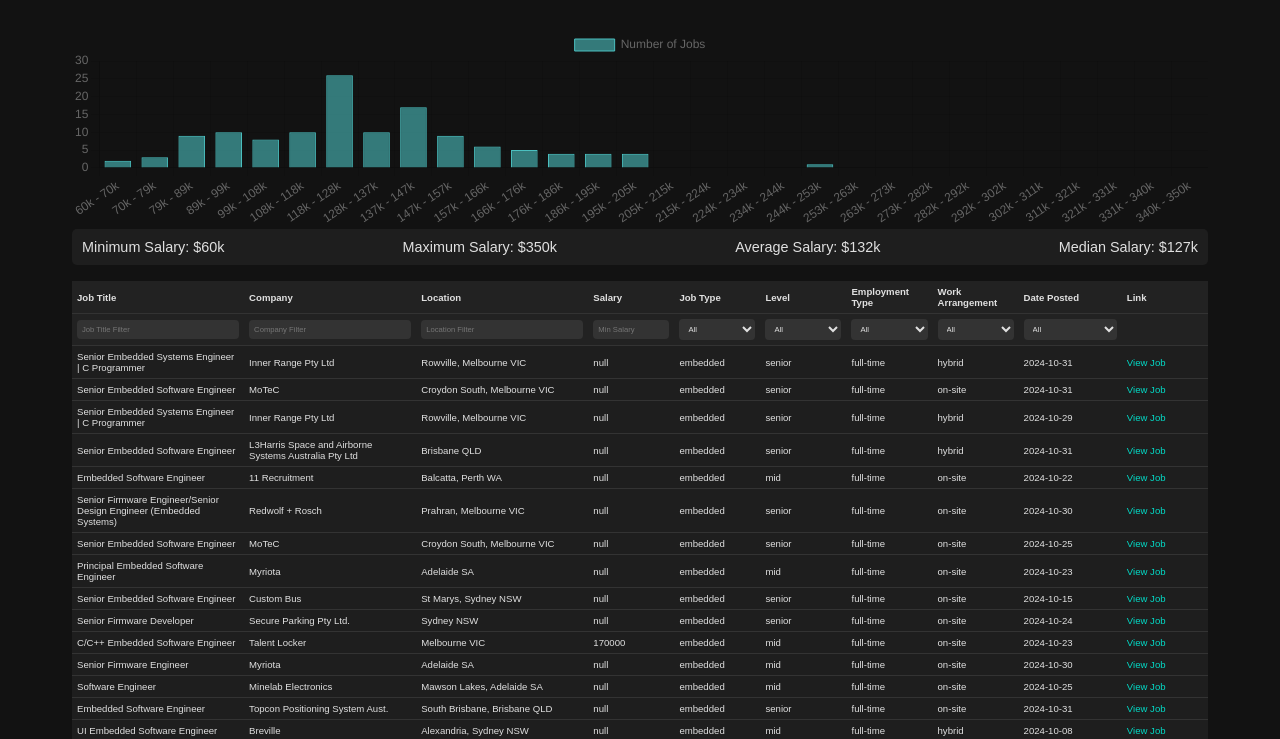
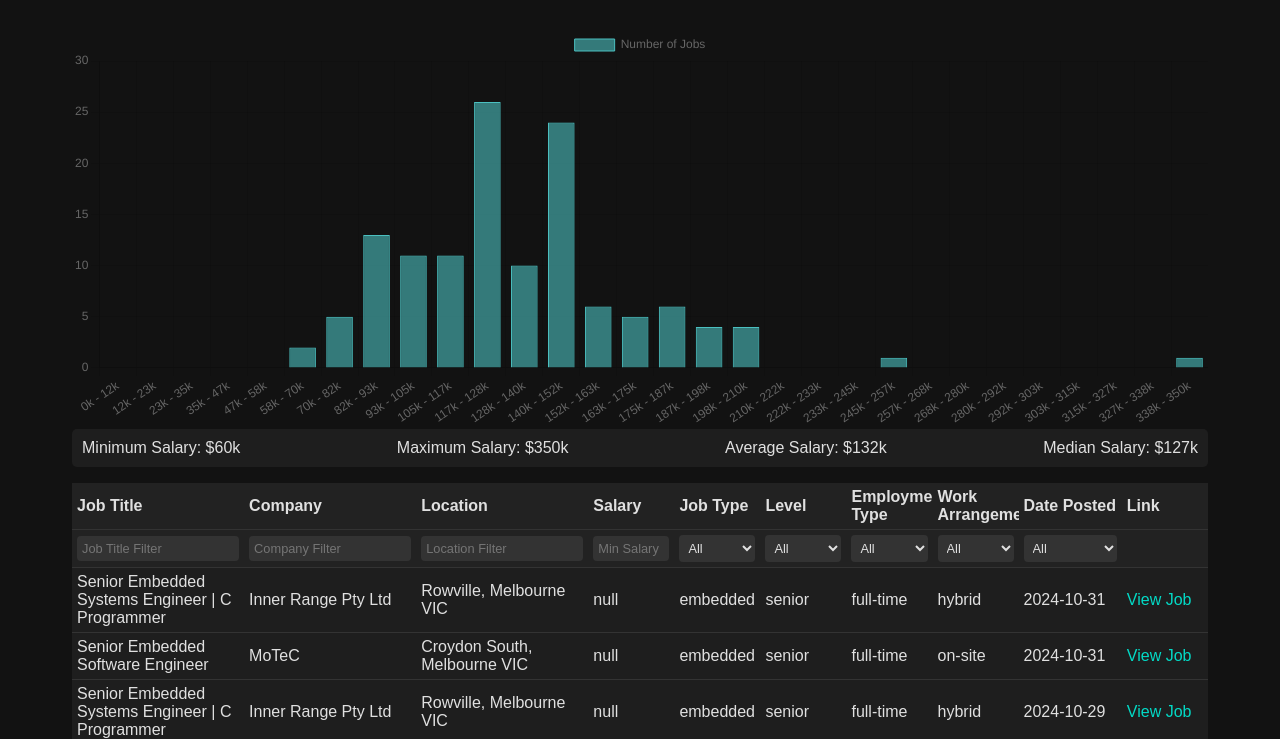
Before and after one commit to E-r-i-k/e-r-i-k.github.io, a plain HTML site: page index.html in a window 1280 px wide. Shown: the part 72-811 px from the top of the page. Drawn offline with nearby package versions, Linux system fonts and the light colour scheme.

Commit message:
style improvements

```diff
--- a/index.html
+++ b/index.html
@@ -13,7 +13,7 @@
         <h1>Job Listings</h1>
 
         <div>
-            <canvas id="salaryHistogram" width="400" height="200"></canvas>
+            <canvas id="salaryHistogram" width="400" height="400"></canvas>
         </div>
 
         <!-- Salary Statistics Section -->
--- a/script.js
+++ b/script.js
@@ -121,7 +121,7 @@ document.addEventListener("DOMContentLoaded", () => {
         const salaries = jobData.map(job => job.salary).filter(salary => salary !== null && salary !== 'null');
 
         // Convert salaries to numbers and filter out non-numeric values
-        const salaryNumbers = salaries.map(salary => parseFloat(salary.replace(/[^0-9.-]+/g, ""))/1000).filter(num => !isNaN(num));
+        const salaryNumbers = salaries.map(salary => parseFloat(salary.replace(/[^0-9.-]+/g, "")) / 1000).filter(num => !isNaN(num));
 
         if (salaryNumbers.length === 0) {
             console.log("No valid salaries found to create a histogram.");
@@ -129,14 +129,17 @@ document.addEventListener("DOMContentLoaded", () => {
         }
 
         // Determine the min and max salaries
-        const minSalary = Math.min(...salaryNumbers);
         const maxSalary = Math.max(...salaryNumbers);
+        const minSalary = 0;
 
-        const binCount = 30; // You can adjust this to have more or fewer bins
+        let binCount = Math.max(10,Math.min(salaryNumbers.length, 30)); // You can adjust this to have more or fewer bins
         const binSize = (maxSalary - minSalary) / binCount;
 
-        // Create bins
+        // Create bins, including the upper limit of the last bin
         const bins = Array.from({ length: binCount + 1 }, (_, i) => minSalary + i * binSize);
+
+        // Ensure the last bin goes all the way to maxSalary
+        bins[bins.length - 1] = maxSalary;
 
         // Initialize histogram data
         const histogramData = new Array(binCount).fill(0);
@@ -146,8 +149,12 @@ document.addEventListener("DOMContentLoaded", () => {
             for (let i = 0; i < bins.length - 1; i++) {
                 if (salary >= bins[i] && salary < bins[i + 1]) {
                     histogramData[i]++;
-                    break; // Stop after placing the salary in the right bin
+                    return; // Stop after placing the salary in the right bin
                 }
+            }
+            // Handle case where salary is equal to max salary
+            if (salary === maxSalary) {
+                histogramData[histogramData.length - 1]++;
             }
         });
 
@@ -175,6 +182,7 @@ document.addEventListener("DOMContentLoaded", () => {
             options: {
                 scales: {
                     x: {
+                        beginAtZero: true,
                         title: {
                             display: false,
                             text: 'Salary Ranges'
@@ -193,6 +201,7 @@ document.addEventListener("DOMContentLoaded", () => {
             }
         });
     }
+
 
 
     function filterJobs(jobs) {
--- a/styles.css
+++ b/styles.css
@@ -34,7 +34,7 @@ h1 {
 
 .salary-stats p {
     margin: 0;
-    font-size: 0.9em;
+    font-size: 1em;
 }
 
 .table-container {
@@ -46,7 +46,7 @@ table {
     border-collapse: collapse;
     background-color: #1e1e1e;
     color:   #e0e0e0;
-    font-size: 0.6em;
+    font-size: 1em;
     table-layout:fixed; /* Allow for flexible widths */
     text-wrap:wrap; /* Allow wrapping of text */
 }
```
